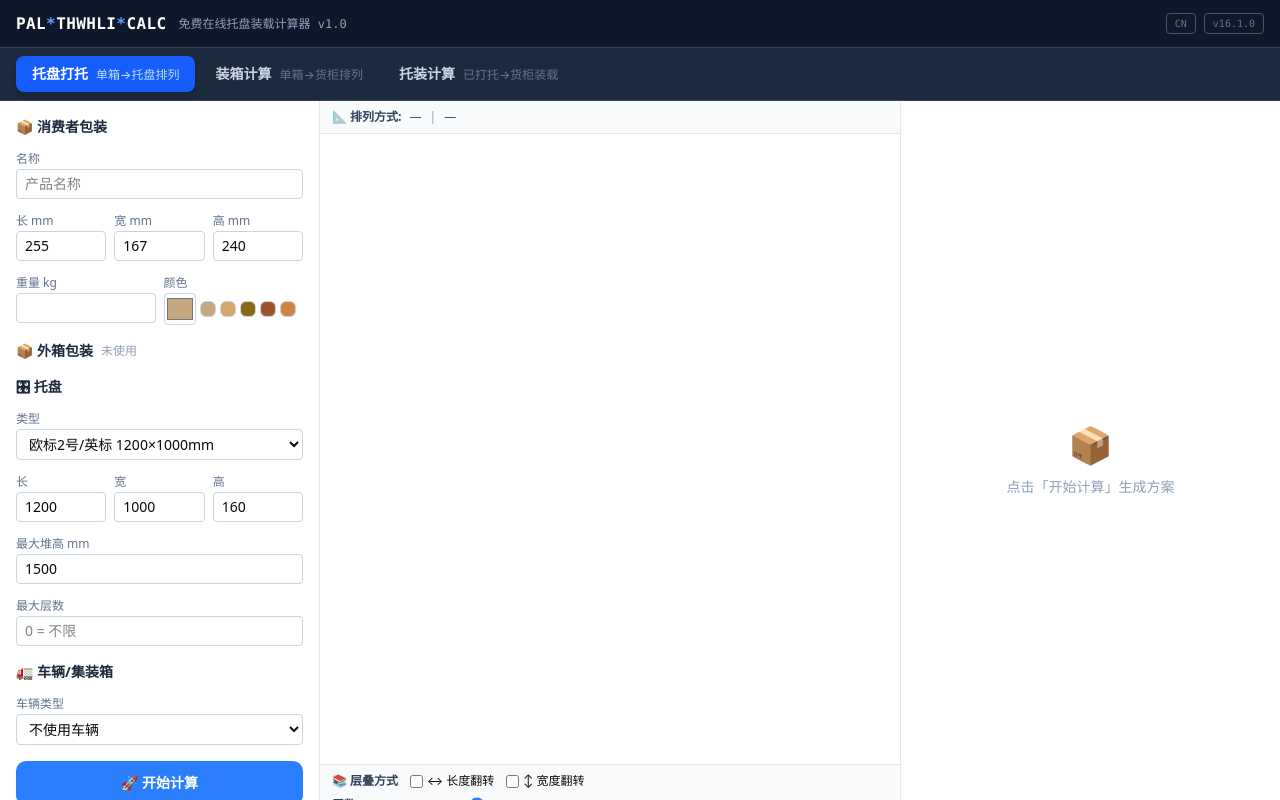
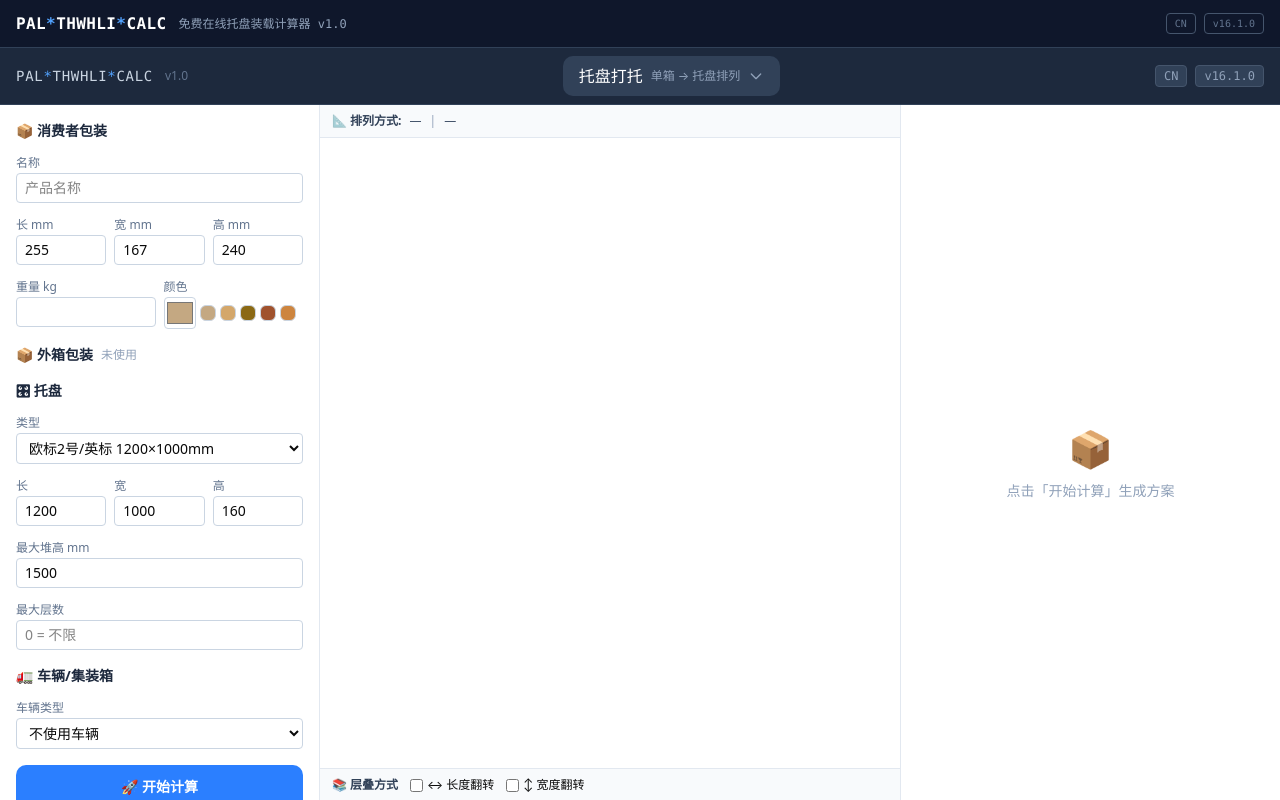
Before and after one commit to xiaonan177/Ka, a Next.js app: page / in a window 1280 px wide. Built offline with nearby package versions, Linux system fonts and the light colour scheme.

Commit message:
feat: 导航栏改为下拉选择器样式
Coze-Commit-Type: user
Coze-User-ID: 617247819964584
Coze-Conversation-ID: 6746399

```diff
--- a/src/components/NavBar.tsx
+++ b/src/components/NavBar.tsx
@@ -1,4 +1,6 @@
 "use client";
+
+import { useState } from "react";
 
 interface NavBarProps {
   activeTab: "pallet" | "box" | "container";
@@ -6,30 +8,82 @@ interface NavBarProps {
 }
 
 export function NavBar({ activeTab, onTabChange }: NavBarProps) {
+  const [isOpen, setIsOpen] = useState(false);
+
   const tabs = [
-    { id: "pallet", label: "托盘打托", desc: "单箱→托盘排列" },
-    { id: "box", label: "装箱计算", desc: "单箱→货柜排列" },
-    { id: "container", label: "托装计算", desc: "已打托→货柜装载" },
+    { id: "pallet", label: "托盘打托", desc: "单箱 → 托盘排列" },
+    { id: "box", label: "装箱计算", desc: "单箱 → 货柜排列" },
+    { id: "container", label: "托装计算", desc: "已打托 → 货柜装载" },
   ];
 
+  const currentTab = tabs.find((t) => t.id === activeTab) || tabs[0];
+
   return (
-    <nav className="bg-slate-800 border-b border-slate-700 px-4 py-2 flex items-center gap-1">
-      {tabs.map((tab) => (
+    <nav className="bg-slate-800 border-b border-slate-700 px-4 py-2 flex items-center justify-between">
+      {/* 标题区域 */}
+      <div className="flex items-center gap-3">
+        <span className="text-slate-300 font-mono text-sm tracking-wider">
+          PAL<span className="text-blue-400">*</span>THWHLI<span className="text-blue-400">*</span>CALC
+        </span>
+        <span className="text-slate-500 text-xs">v1.0</span>
+      </div>
+
+      {/* 下拉选择器 */}
+      <div className="relative">
         <button
-          key={tab.id}
-          onClick={() => onTabChange(tab.id as "pallet" | "box" | "container")}
-          className={`px-4 py-2 rounded-md text-sm font-medium transition-all ${
-            activeTab === tab.id
-              ? "bg-blue-600 text-white shadow-md"
-              : "text-slate-300 hover:bg-slate-700 hover:text-white"
-          }`}
+          onClick={() => setIsOpen(!isOpen)}
+          className="flex items-center gap-2 px-4 py-2 bg-slate-700 rounded-lg text-white hover:bg-slate-600 transition-colors"
         >
-          <span className="font-semibold">{tab.label}</span>
-          <span className={`ml-2 text-xs ${activeTab === tab.id ? "text-blue-200" : "text-slate-500"}`}>
-            {tab.desc}
-          </span>
+          <span className="font-medium">{currentTab.label}</span>
+          <span className="text-slate-400 text-xs">{currentTab.desc}</span>
+          <svg
+            className={`w-4 h-4 text-slate-400 transition-transform ${isOpen ? "rotate-180" : ""}`}
+            fill="none"
+            stroke="currentColor"
+            viewBox="0 0 24 24"
+          >
+            <path strokeLinecap="round" strokeLinejoin="round" strokeWidth={2} d="M19 9l-7 7-7-7" />
+          </svg>
         </button>
-      ))}
+
+        {/* 下拉菜单 */}
+        {isOpen && (
+          <div className="absolute right-0 mt-2 w-64 bg-slate-700 rounded-lg shadow-lg border border-slate-600 overflow-hidden z-50">
+            {tabs.map((tab) => (
+              <button
+                key={tab.id}
+                onClick={() => {
+                  onTabChange(tab.id as "pallet" | "box" | "container");
+                  setIsOpen(false);
+                }}
+                className={`w-full px-4 py-3 text-left hover:bg-slate-600 transition-colors ${
+                  activeTab === tab.id ? "bg-blue-600/20 border-l-2 border-blue-500" : ""
+                }`}
+              >
+                <div className="flex items-center justify-between">
+                  <span className="font-medium text-white">{tab.label}</span>
+                  {activeTab === tab.id && (
+                    <svg className="w-4 h-4 text-blue-400" fill="currentColor" viewBox="0 0 20 20">
+                      <path fillRule="evenodd" d="M16.707 5.293a1 1 0 010 1.414l-8 8a1 1 0 01-1.414 0l-4-4a1 1 0 011.414-1.414L8 12.586l7.293-7.293a1 1 0 011.414 0z" clipRule="evenodd" />
+                    </svg>
+                  )}
+                </div>
+                <span className="text-slate-400 text-xs mt-1 block">{tab.desc}</span>
+              </button>
+            ))}
+          </div>
+        )}
+      </div>
+
+      {/* 右侧标签 */}
+      <div className="flex items-center gap-2">
+        <span className="px-2 py-0.5 bg-slate-700 border border-slate-600 rounded text-xs text-slate-400 font-mono">
+          CN
+        </span>
+        <span className="px-2 py-0.5 bg-slate-700 border border-slate-600 rounded text-xs text-slate-400 font-mono">
+          v16.1.0
+        </span>
+      </div>
     </nav>
   );
 }
```
